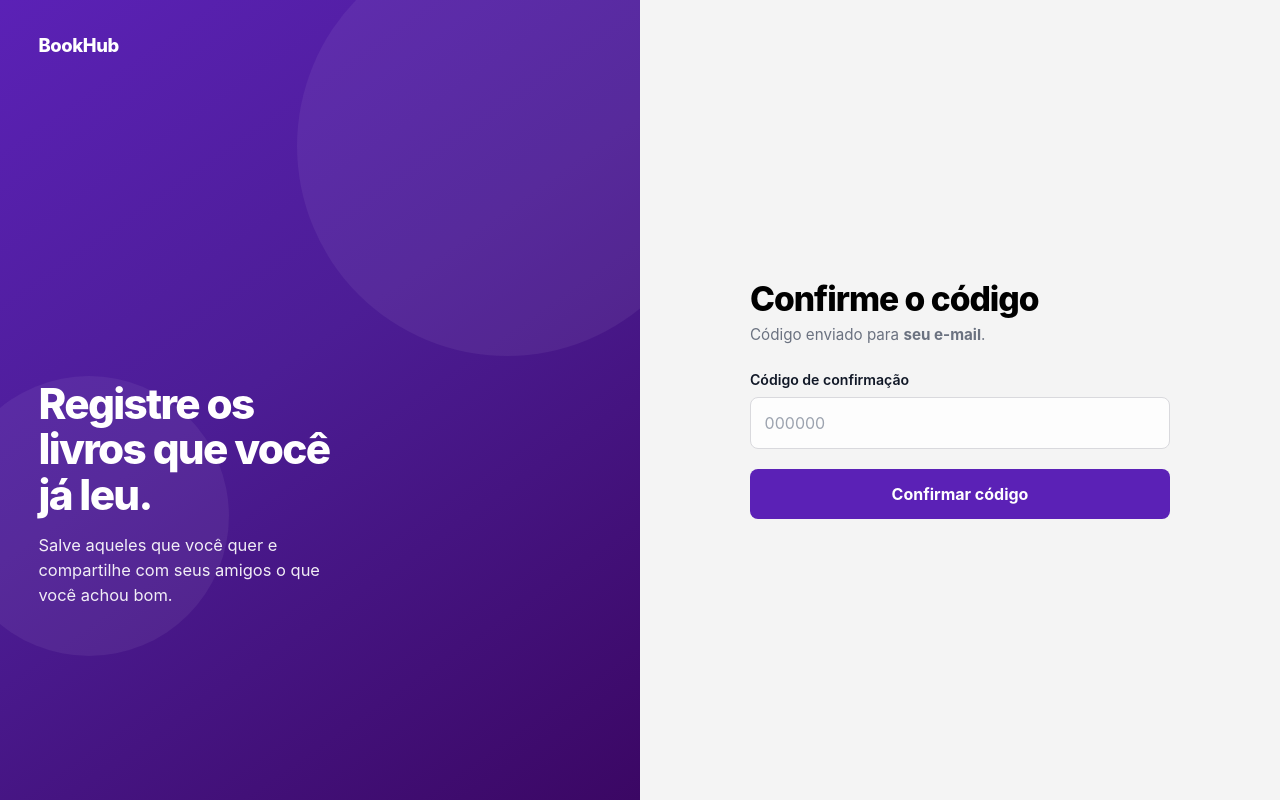
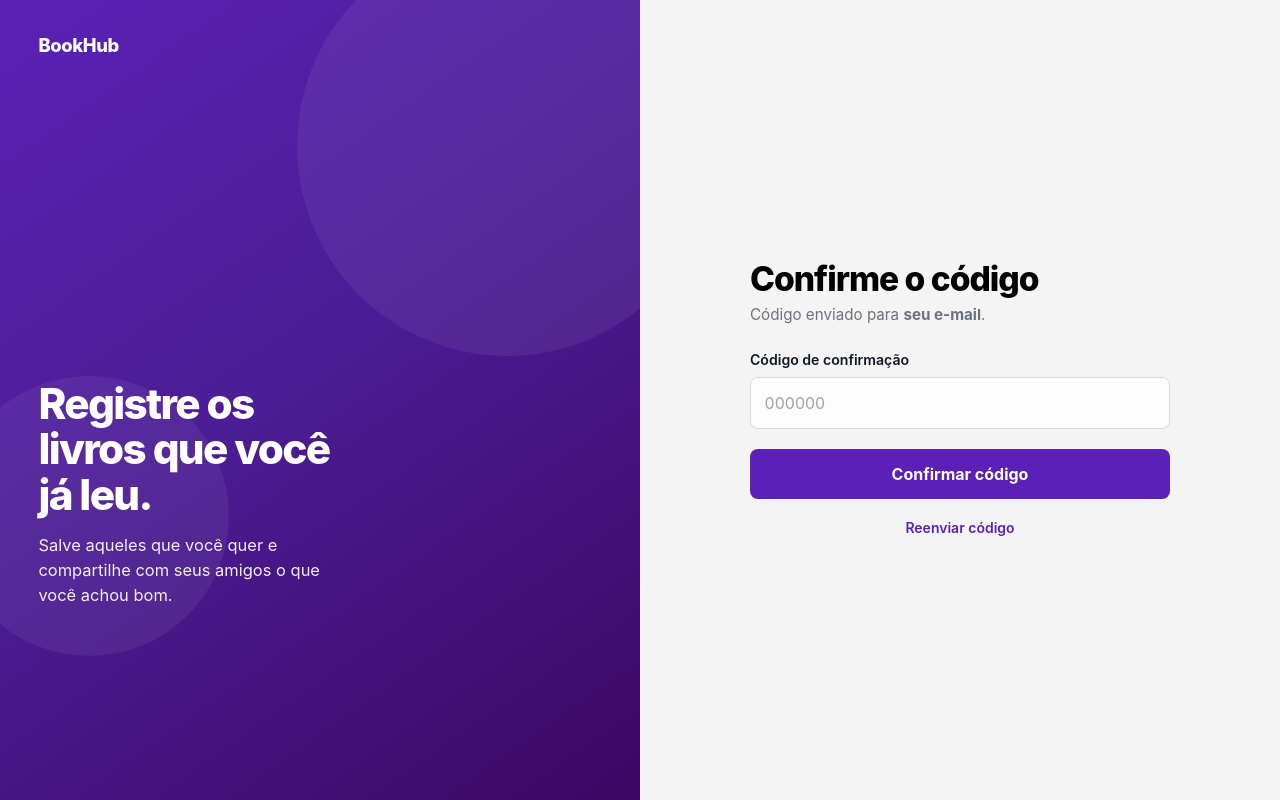
Before and after one commit to oArths/DW3.bookhub, a React (Vite) app in the folder frontend/: page /confirmar-codigo in a window 1280 px wide. Built offline with nearby package versions, Linux system fonts and the light colour scheme.

Commit message:
Feat: limitando requisições de reset de senha

```diff
--- a/frontend/src/global.css
+++ b/frontend/src/global.css
@@ -325,6 +325,31 @@ body.auth-page {
   cursor: not-allowed;
 }
 
+.auth-resend {
+  margin-top: 1rem;
+  text-align: center;
+}
+
+.auth-resend-btn {
+  border: none;
+  background: transparent;
+  color: var(--bh-purple);
+  font: inherit;
+  font-size: 0.875rem;
+  font-weight: 600;
+  cursor: pointer;
+}
+
+.auth-resend-btn:hover:not(:disabled) {
+  color: var(--bh-purple-dark);
+  text-decoration: underline;
+}
+
+.auth-resend-btn:disabled {
+  color: var(--bh-muted);
+  cursor: not-allowed;
+}
+
 .auth-divider {
   display: flex;
   align-items: center;
--- a/frontend/src/pages/confirmarCodigo/index.tsx
+++ b/frontend/src/pages/confirmarCodigo/index.tsx
@@ -1,24 +1,65 @@
 import { useState } from "react";
 import { useNavigate } from "react-router-dom";
 import { Bounce, ToastContainer } from "react-toastify";
-import { toastWarn } from "../../utils/toast";
-import { ApiError, ApiResponse, UserCodeLogin, getCode } from "../../services/userario";
+import { toastSuccess, toastWarn } from "../../utils/toast";
+import { ApiError, ApiResponse, UserCodeLogin, UserInputForgot, getCode, verifyCode } from "../../services/userario";
 import axios from "axios";
 import { useSearchParams } from 'react-router-dom';
+import { useResendTimer } from "../../utils/resendTimer";
 
 interface UserDataInterface {
   code: string
 }
 
+function formatTimer(seconds: number): string {
+  const min = Math.floor(seconds / 60);
+  const sec = seconds % 60;
+  return `${min}:${sec.toString().padStart(2, "0")}`;
+}
+
 export default function ConfirmarCodigo() {
   const navigate = useNavigate();
   const [loading, setLoading] = useState<boolean>(false)
+  const [resending, setResending] = useState<boolean>(false)
   const [searchParams] = useSearchParams();
   const email = searchParams.get('email');
+
+  const { secondsLeft, canResend, restart } = useResendTimer(email ?? "");
 
   const [userData, setUserData] = useState<UserDataInterface>({
     code: "",
   })
+
+  const handleResend = async () => {
+    if (email == null || !canResend || resending) {
+      return;
+    }
+    setResending(true)
+    try {
+      const inputUser: UserInputForgot = {
+        email: email,
+      }
+
+      const response: ApiResponse | ApiError = await verifyCode(inputUser)
+
+      if ('mensagem' in response) {
+        restart();
+        toastSuccess('Novo código enviado para o seu e-mail.');
+      }
+    } catch (error) {
+      if (axios.isAxiosError<ApiError>(error)) {
+        const mensagem = error.response?.data.erro;
+        if (typeof mensagem == "string") {
+          toastWarn(mensagem)
+        }
+        const segundos = error.response?.data.segundos;
+        if (typeof segundos == "number") {
+          restart(segundos)
+        }
+      }
+    }
+    setResending(false)
+  }
 
   const handleSubmit = async (e: React.FormEvent<HTMLFormElement>) => {
     setLoading(true)
@@ -107,6 +148,19 @@ export default function ConfirmarCodigo() {
 
             <button type="submit" className="auth-submit">Confirmar código</button>
           </form>
+
+          <div className="auth-resend">
+            <button
+              type="button"
+              className="auth-resend-btn"
+              onClick={handleResend}
+              disabled={!canResend || resending}
+            >
+              {canResend
+                ? (resending ? "Enviando..." : "Reenviar código")
+                : `Reenviar código em ${formatTimer(secondsLeft)}`}
+            </button>
+          </div>
         </div>
       </main>
     </div>
--- a/frontend/src/pages/recuperarSenha/index.tsx
+++ b/frontend/src/pages/recuperarSenha/index.tsx
@@ -4,6 +4,7 @@ import { toastWarn } from "../../utils/toast";
 import { ApiError, ApiResponse, UserInputForgot, verifyCode } from "../../services/userario";
 import axios from "axios";
 import { Bounce, ToastContainer } from "react-toastify";
+import { startResendTimer, useResendTimer } from "../../utils/resendTimer";
 
 
 interface UserDataInterface {
@@ -17,6 +18,7 @@ export default function RecuperarSenha() {
     email: "",
   })
   const [loading, setLoading] = useState<boolean>(false)
+  const { secondsLeft, canResend } = useResendTimer(userData.email);
 
   const handleSubmit = async (e: React.FormEvent<HTMLFormElement>) => {
     setLoading(true)
@@ -26,6 +28,13 @@ export default function RecuperarSenha() {
       setLoading(false)
       return;
     }
+
+    if (!canResend) {
+      toastWarn(`Aguarde ${secondsLeft} segundo(s) antes de solicitar um novo código.`)
+      setLoading(false)
+      return;
+    }
+
     try {
 
       const inputUser: UserInputForgot = {
@@ -35,6 +44,7 @@ export default function RecuperarSenha() {
       const response: ApiResponse | ApiError = await verifyCode(inputUser)
 
       if ('mensagem' in response) {
+        startResendTimer(userData.email);
         navigate(`/confirmar-codigo?email=${userData.email}`);
       }
     } catch (error) {
--- a/frontend/src/services/userario.ts
+++ b/frontend/src/services/userario.ts
@@ -27,6 +27,7 @@ export interface UserInputResponse {
 }
 export interface ApiError {
   erro: string;
+  segundos?: number;
 }
 export interface ApiResponse {
   mensagem: string;
--- /dev/null
+++ b/frontend/src/utils/resendTimer.ts
@@ -0,0 +1,72 @@
+import { useEffect, useState } from "react";
+
+export const RESEND_COOLDOWN_SECONDS = 60;
+
+const timerKey = (email: string) => `bookhub_resend_timer_${email}`;
+
+export function getResendEndTime(email: string): number {
+  if (!email) return 0;
+  const raw = localStorage.getItem(timerKey(email));
+  const end = Number(raw);
+  return Number.isFinite(end) && end > 0 ? end : 0;
+}
+
+export function startResendTimer(
+  email: string,
+  seconds = RESEND_COOLDOWN_SECONDS
+): void {
+  localStorage.setItem(timerKey(email), String(Date.now() + seconds * 1000));
+}
+
+export function clearResendTimer(email: string): void {
+  localStorage.removeItem(timerKey(email));
+}
+
+export function useResendTimer(
+  email: string,
+  durationSeconds = RESEND_COOLDOWN_SECONDS
+) {
+  const [secondsLeft, setSecondsLeft] = useState(() => {
+    const end = getResendEndTime(email);
+    return end ? Math.max(0, Math.ceil((end - Date.now()) / 1000)) : 0;
+  });
+
+  useEffect(() => {
+    const end = getResendEndTime(email);
+    setSecondsLeft(end ? Math.max(0, Math.ceil((end - Date.now()) / 1000)) : 0);
+  }, [email]);
+
+  useEffect(() => {
+    if (secondsLeft <= 0) return;
+    const id = setInterval(() => {
+      setSecondsLeft((prev) => {
+        if (prev <= 1) {
+          clearInterval(id);
+          return 0;
+        }
+        return prev - 1;
+      });
+    }, 1000);
+    return () => clearInterval(id);
+  }, [secondsLeft]);
+
+  useEffect(() => {
+    const sync = () => {
+      const end = getResendEndTime(email);
+      setSecondsLeft(end ? Math.max(0, Math.ceil((end - Date.now()) / 1000)) : 0);
+    };
+    window.addEventListener("focus", sync);
+    document.addEventListener("visibilitychange", sync);
+    return () => {
+      window.removeEventListener("focus", sync);
+      document.removeEventListener("visibilitychange", sync);
+    };
+  }, [email]);
+
+  const restart = (seconds = durationSeconds) => {
+    startResendTimer(email, seconds);
+    setSecondsLeft(seconds);
+  };
+
+  return { secondsLeft, canResend: secondsLeft <= 0, restart };
+}
--- a/frontend/src/utils/toast.tsx
+++ b/frontend/src/utils/toast.tsx
@@ -15,3 +15,19 @@
       transition: Bounce,
     });
   }
+
+  export const toastSuccess = (msg: string) => {
+    toast.success(msg, {
+      position: "top-center",
+      toastId: 'sucesso',
+      autoClose: 5000,
+      hideProgressBar: false,
+      closeOnClick: false,
+      closeButton: false,
+      pauseOnHover: true,
+      draggable: false,
+      progress: undefined,
+      theme: "light",
+      transition: Bounce,
+    });
+  }
```
Also changed, not shown: 2 other files (tests, documents, lock files or other folders).
